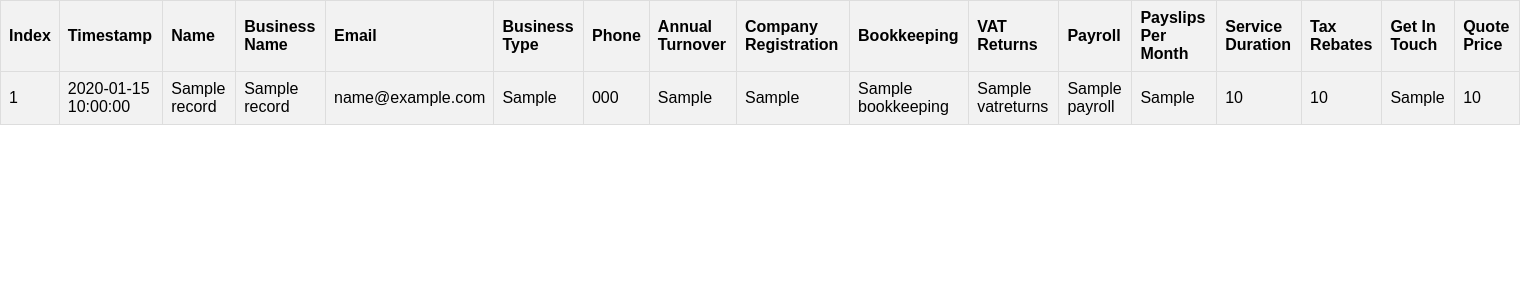
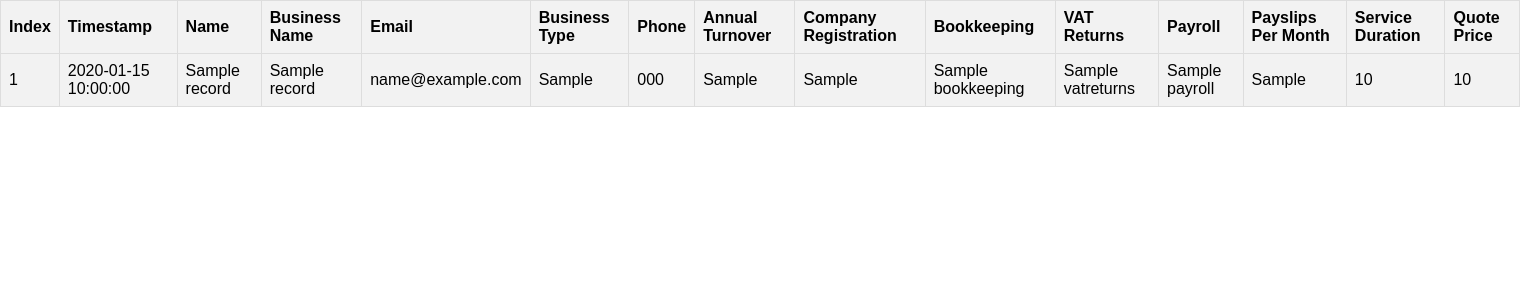
Before and after one commit to itx-jd/numerix-quote, a Flask app: template templates/index.html in a window 1520 px wide. Shown: the part 88-388 px from the top of the page. Run offline with Flask 3, Linux system fonts and the light colour scheme; the template is opened without the code that fills it: most values are stand-ins (such as "Sample title", 1, 10 or a date in 2020).

Commit message:
removed get-quote and tax-rebate

```diff
--- a/app.py
+++ b/app.py
@@ -49,9 +49,7 @@ def add_record():
         'Payroll': data.get('payroll', ''),
         'PayslipsPerMonth': data.get('payslipsPerMonth', ''),
         'ServiceDuration': data.get('serviceDuration', ''),
-        'TaxRebates': data.get('taxRebates', ''),
-        'GetInTouch': data.get('getInTouch', ''),
-        'QuotePrice': data.get('quotePrice', '')  # Add the field for Quote Price
+        'QuotePrice': data.get('quotePrice', '')
     }
 
     # Convert the data into a DataFrame
--- a/templates/index.html
+++ b/templates/index.html
@@ -145,8 +145,6 @@
             <th>Payroll</th>
             <th>Payslips Per Month</th>
             <th>Service Duration</th>
-            <th>Tax Rebates</th>
-            <th>Get In Touch</th>
             <th>Quote Price</th>
             <!-- Add more column headers as needed -->
         </tr>
@@ -169,8 +167,6 @@
             </td>
             <td>{{ record['ServiceDuration'] if not record['ServiceDuration'] != record['ServiceDuration'] else '' }}
             </td>
-            <td>{{ record['TaxRebates'] if not record['TaxRebates'] != record['TaxRebates'] else '' }}</td>
-            <td>{{ record['GetInTouch'] if not record['GetInTouch'] != record['GetInTouch'] else '' }}</td>
             <td>{{ record['QuotePrice'] if not record['QuotePrice'] != record['QuotePrice'] else '' }}</td>
             <!-- Add more columns as needed -->
         </tr>
```
